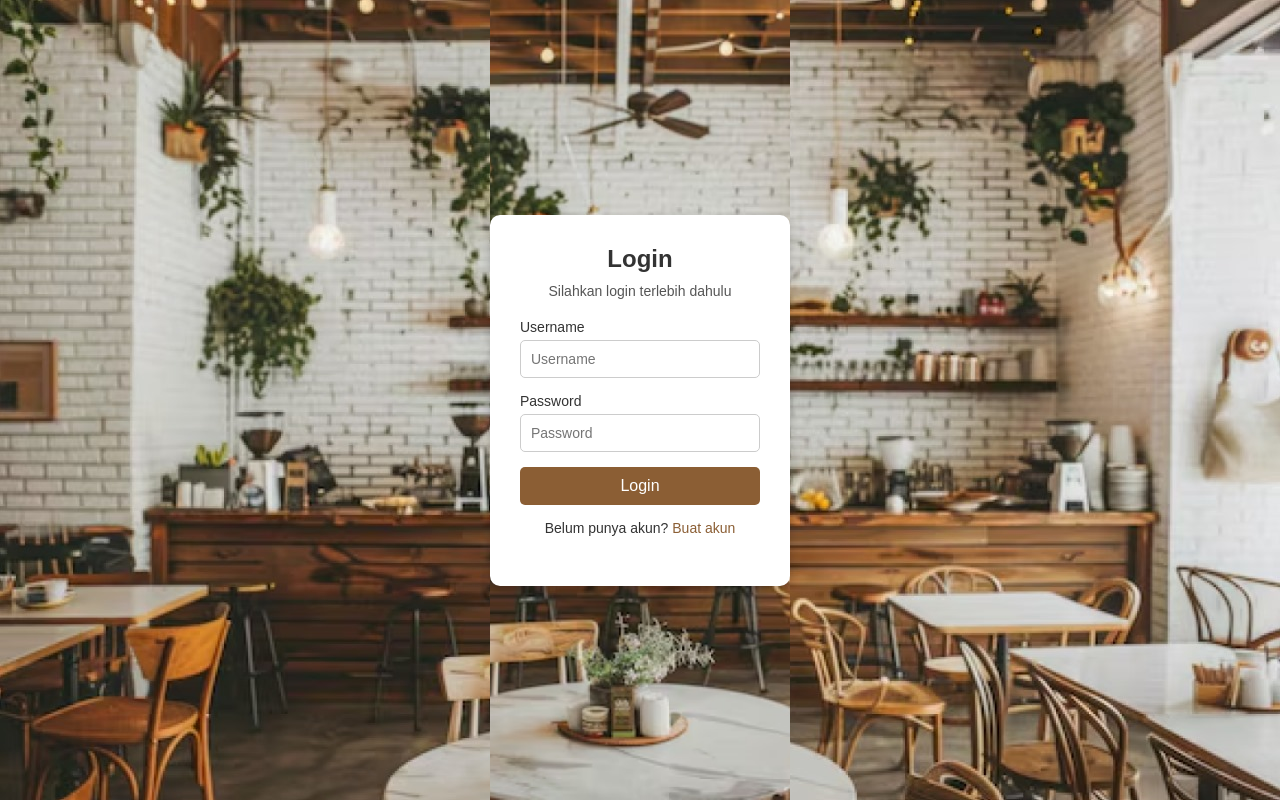
After one commit to jyuanwibawa/warung_kopi, a PHP site: page /login2.html in a window 1280 px wide. The commit adds this page. Run offline with PHP 8.4, Linux system fonts and the light colour scheme.

Commit message:
fix login register desain

```diff
--- /dev/null
+++ b/login2.html
@@ -0,0 +1,114 @@
+<!DOCTYPE html>
+<html lang="en">
+<head>
+    <meta charset="UTF-8">
+    <meta name="viewport" content="width=device-width, initial-scale=1.0">
+    <title>Login Page</title>
+    <style>
+        * {
+            margin: 0;
+            padding: 0;
+            box-sizing: border-box;
+        }
+
+        /* Center the form */
+        body, html {
+            height: 100%;
+            font-family: Arial, sans-serif;
+            display: flex;
+            align-items: center;
+            justify-content: center;
+            background: url('assets/bg.jpg') no-repeat center center;
+            background-size: cover; /* Ensures the image covers the whole screen without cropping */
+        }
+
+        .login-container {
+            background-color: #ffffff; /* Solid white background */
+            border-radius: 10px;
+            padding: 30px;
+            width: 300px;
+            text-align: center;
+            box-shadow: 0 4px 8px rgba(0, 0, 0, 0.2);
+        }
+
+        h2 {
+            font-size: 24px;
+            color: #333;
+            margin-bottom: 10px;
+        }
+
+        p {
+            color: #555;
+            font-size: 14px;
+            margin-bottom: 20px;
+        }
+
+        form {
+            display: flex;
+            flex-direction: column;
+        }
+
+        label {
+            font-size: 14px;
+            color: #333;
+            margin-bottom: 5px;
+            text-align: left;
+        }
+
+        input[type="text"],
+        input[type="password"] {
+            padding: 10px;
+            margin-bottom: 15px;
+            border: 1px solid #ccc;
+            border-radius: 5px;
+            font-size: 14px;
+        }
+
+        button {
+            padding: 10px;
+            font-size: 16px;
+            color: #fff;
+            background-color: #8b5e34; /* Matching the brown button color */
+            border: none;
+            border-radius: 5px;
+            cursor: pointer;
+            transition: background-color 0.3s;
+        }
+
+        button:hover {
+            background-color: #704b28; /* Darker shade on hover */
+        }
+
+        .register {
+            margin-top: 15px;
+            font-size: 14px;
+            color: #333;
+        }
+
+        .register a {
+            color: #8b5e34;
+            text-decoration: none;
+        }
+
+        .register a:hover {
+            text-decoration: underline;
+        }
+    </style>
+</head>
+<body>
+    <div class="login-container">
+        <h2>Login</h2>
+        <p>Silahkan login terlebih dahulu</p>
+        <form action="/login" method="post">
+            <label for="username">Username</label>
+            <input type="text" id="username" name="username" placeholder="Username">
+
+            <label for="password">Password</label>
+            <input type="password" id="password" name="password" placeholder="Password">
+
+            <button type="submit">Login</button>
+        </form>
+        <p class="register">Belum punya akun? <a href="/register">Buat akun</a></p>
+    </div>
+</body>
+</html>
--- a/process/register-process.php
+++ b/process/register-process.php
@@ -19,7 +19,7 @@ if ($_SERVER["REQUEST_METHOD"] == "POST") {
     $confirmPassword = $_POST['form_konfirmasi_password'];
 
     if (!password_verify($confirmPassword, $password)) {
-        header('Location: register.html');
+        header('Location: register2.html');
         exit();
     }
 
@@ -47,7 +47,7 @@ if ($_SERVER["REQUEST_METHOD"] == "POST") {
         }
     }
 
-    header('Location: ../login.html');
+    header('Location: ../login2.html');
     exit();
 }
 
```
Also changed, not shown: Atribut/navbar.php (added, +52 -0 lines), process/login-process.php (+15 -5 lines), profile.php (+31 -47 lines), register2.html (added, +172 -0 lines), img/zeanbahaya/Profile.png (added).
